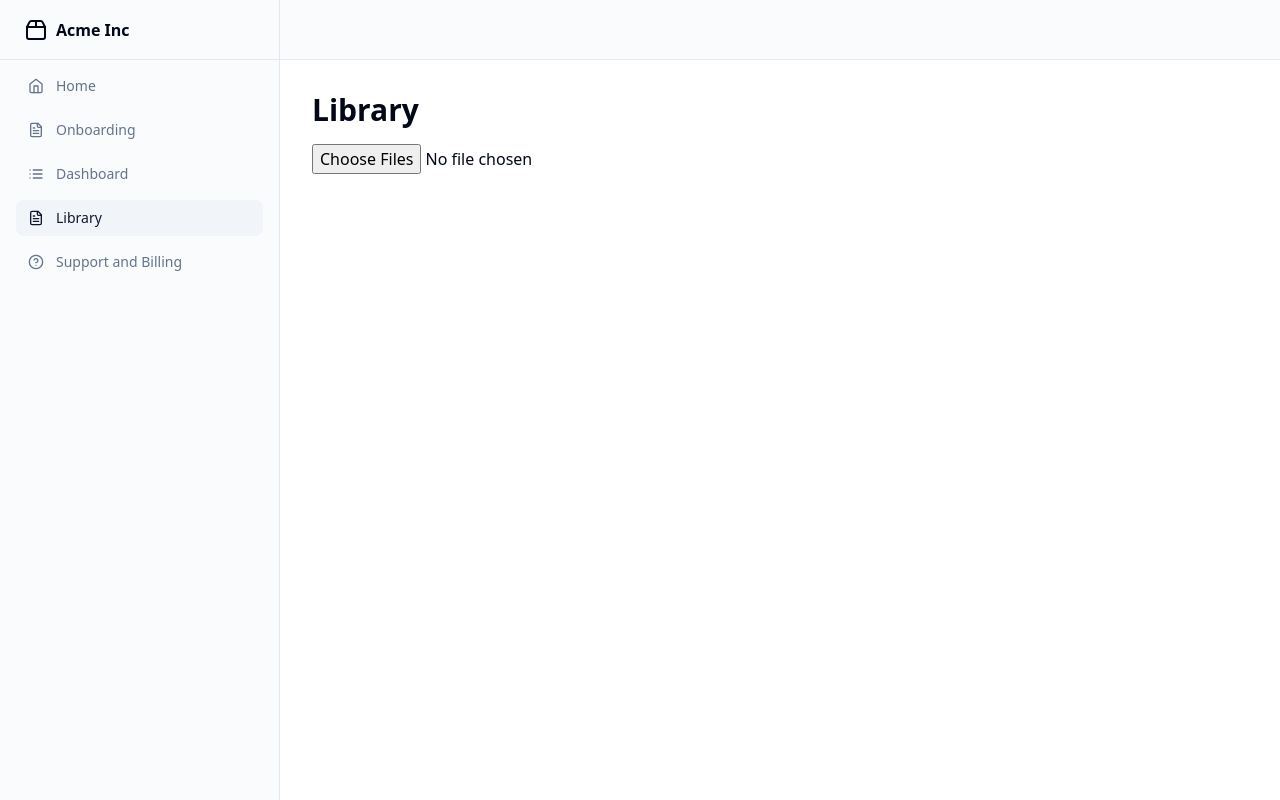
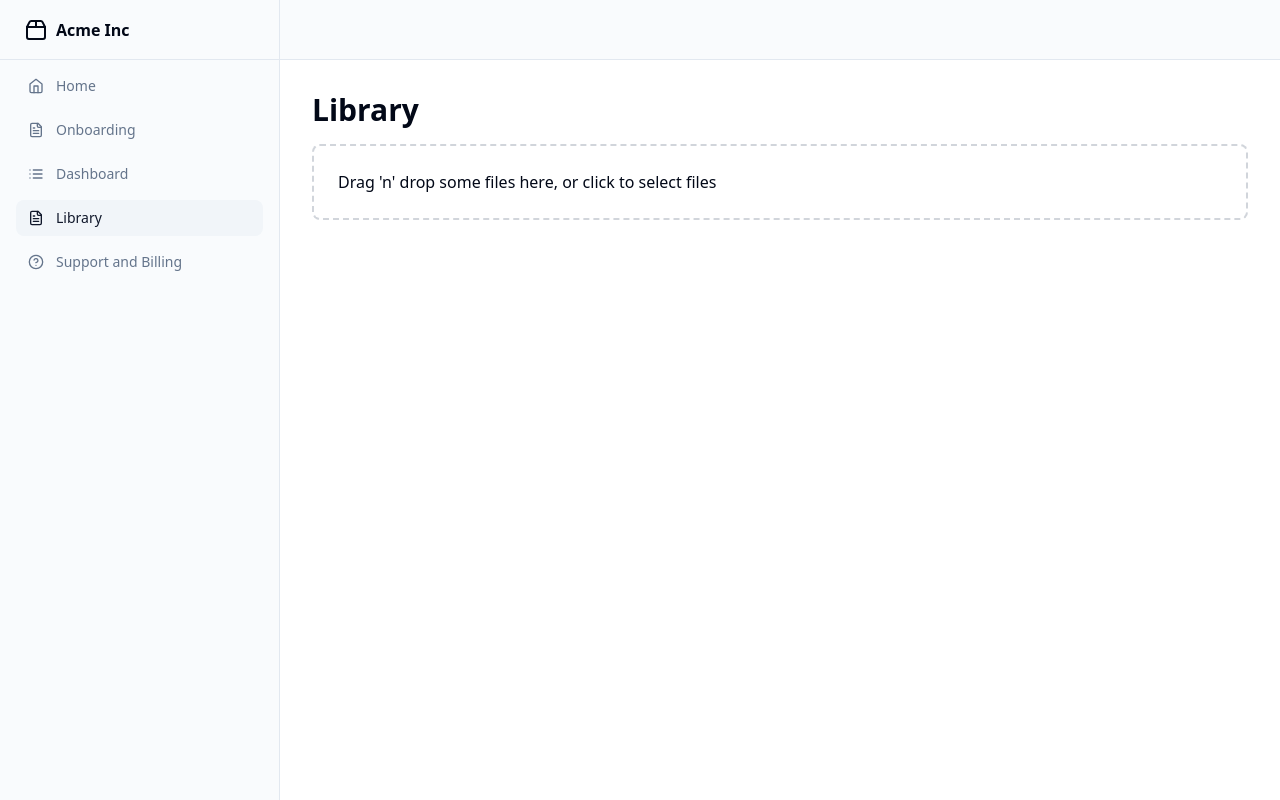
Before and after one commit to GPT-Engineer-App/workspace-client-hub, a React (Vite) app: page /library in a window 1280 px wide. Built offline with nearby package versions, Linux system fonts and the light colour scheme.

Commit message:
Enhance Library page with file cards and drag-and-drop upload
- Display uploaded files as cards using shadcn components.
- Allow users to drag and drop multiple files for upload using react-dropzone.

```diff
--- a/package.json
+++ b/package.json
@@ -53,6 +53,7 @@
     "react-beautiful-dnd": "^13.1.1",
     "react-day-picker": "^8.10.1",
     "react-dom": "^18.2.0",
+    "react-dropzone": "^11.7.1",
     "react-hook-form": "^7.52.0",
     "react-resizable-panels": "^2.0.19",
     "react-router-dom": "^6.23.1",
--- a/src/pages/Library.jsx
+++ b/src/pages/Library.jsx
@@ -1,30 +1,54 @@
+import { useState } from "react";
 import { Button } from "@/components/ui/button";
-import { useState } from "react";
+import { Card, CardContent, CardHeader, CardTitle } from "@/components/ui/card";
+import { useDropzone } from "react-dropzone";
 
 const Library = () => {
   const [files, setFiles] = useState([]);
 
-  const handleUpload = (event) => {
-    const newFiles = Array.from(event.target.files);
-    setFiles((prevFiles) => [...prevFiles, ...newFiles]);
+  const onDrop = (acceptedFiles) => {
+    setFiles((prevFiles) => [...prevFiles, ...acceptedFiles]);
   };
 
   const handleDelete = (fileName) => {
     setFiles((prevFiles) => prevFiles.filter((file) => file.name !== fileName));
   };
 
+  const { getRootProps, getInputProps, isDragActive } = useDropzone({ onDrop });
+
   return (
     <div className="p-4">
       <h1 className="text-3xl font-bold mb-4">Library</h1>
-      <div className="mb-6">
-        <input type="file" multiple onChange={handleUpload} />
+      <div
+        {...getRootProps()}
+        className={`p-6 border-2 border-dashed rounded-lg mb-6 ${
+          isDragActive ? "border-blue-500" : "border-gray-300"
+        }`}
+      >
+        <input {...getInputProps()} />
+        {isDragActive ? (
+          <p>Drop the files here ...</p>
+        ) : (
+          <p>Drag 'n' drop some files here, or click to select files</p>
+        )}
       </div>
-      <div className="space-y-4">
+      <div className="grid grid-cols-1 sm:grid-cols-2 md:grid-cols-3 lg:grid-cols-4 gap-4">
         {files.map((file, index) => (
-          <div key={index} className="flex items-center justify-between">
-            <span>{file.name}</span>
-            <Button variant="destructive" onClick={() => handleDelete(file.name)}>Delete</Button>
-          </div>
+          <Card key={index} className="relative">
+            <CardHeader>
+              <CardTitle>{file.name}</CardTitle>
+            </CardHeader>
+            <CardContent>
+              <p>Size: {(file.size / 1024).toFixed(2)} KB</p>
+              <Button
+                variant="destructive"
+                onClick={() => handleDelete(file.name)}
+                className="absolute top-2 right-2"
+              >
+                Delete
+              </Button>
+            </CardContent>
+          </Card>
         ))}
       </div>
     </div>
```
Also changed, not shown: 1 other file (tests, documents, lock files or other folders).
